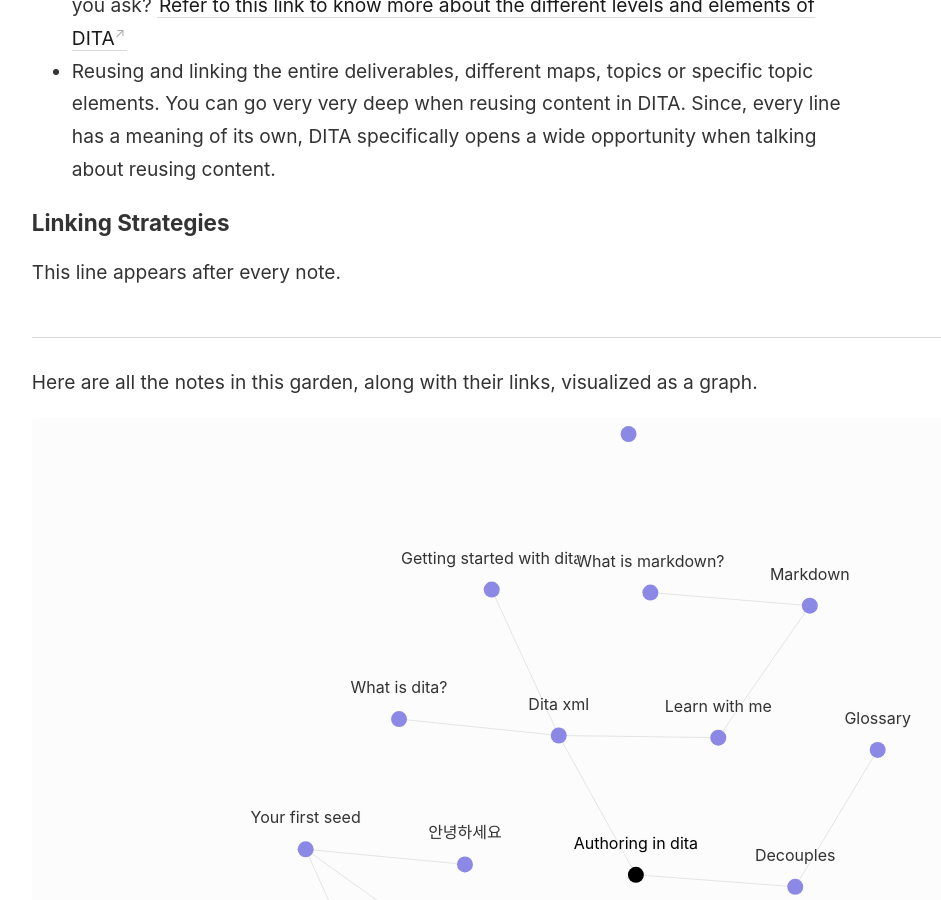
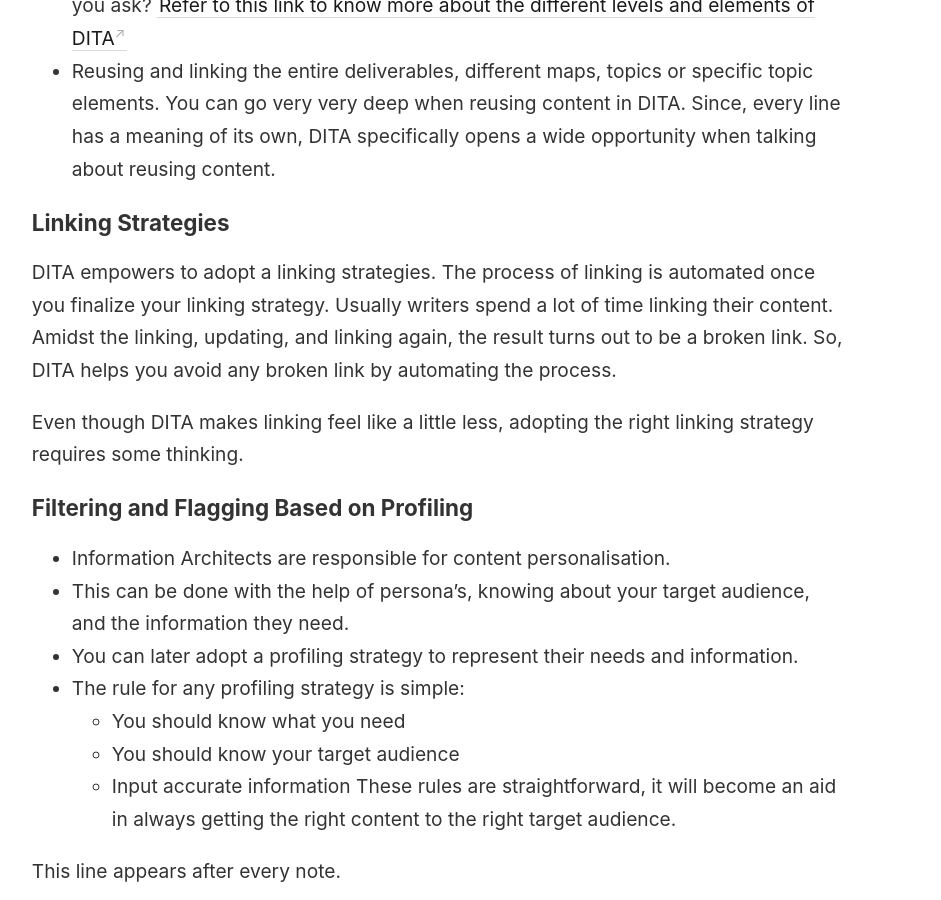
Before and after one commit to Vaishnavi2903/ObsidianNotes, a Jekyll site: the page built from _notes/Learn With Me/DITA XML/Authoring in DITA.md, in a window 1280 px wide and 900 px high, scrolled down 1857 px. Shown: the whole window, without its empty margins (45-986 px from the left). Built offline with Jekyll 4.4.1, drawn with Linux system fonts in a browser that asks for light colours; some of the changed text lies outside the part shown.

Commit message:
DITA XML

```diff
--- a/_notes/Learn With Me/DITA XML/Authoring in DITA.md
+++ b/_notes/Learn With Me/DITA XML/Authoring in DITA.md
@@ -32,3 +32,16 @@
  - Reusing and linking the entire deliverables, different maps, topics or specific topic elements. You can go very very deep when reusing content in DITA. Since, every line has a meaning of its own, DITA specifically opens a wide opportunity when talking about reusing content.
 
 ### Linking Strategies
+DITA empowers to adopt a linking strategies. The process of linking is automated once you finalize your linking strategy. Usually writers spend a lot of time linking their content. Amidst the linking, updating, and linking again, the result turns out to be a broken link. So, DITA helps you avoid any broken link by automating the process.
+
+Even though DITA makes linking feel like a little less, adopting the right linking strategy requires some thinking.
+
+### Filtering and Flagging Based on Profiling
+- Information Architects are responsible for content personalisation.
+- This can be done with the help of persona's, knowing about your target audience, and the information they need.
+- You can later adopt a profiling strategy to represent their needs and information.
+- The rule for any profiling strategy is simple:
+	- You should know what you need
+	- You should know your target audience
+	- Input accurate information
+These rules are straightforward, it will become an aid in always getting the right content to the right target audience.
```
Also changed, not shown: _notes/Learn With Me/DITA XML/5 Quick Steps to DITA.md (added, +15 -0 lines), _notes/Learn With Me/DITA XML/Create a DITA Map.md (added, +2 -0 lines).
